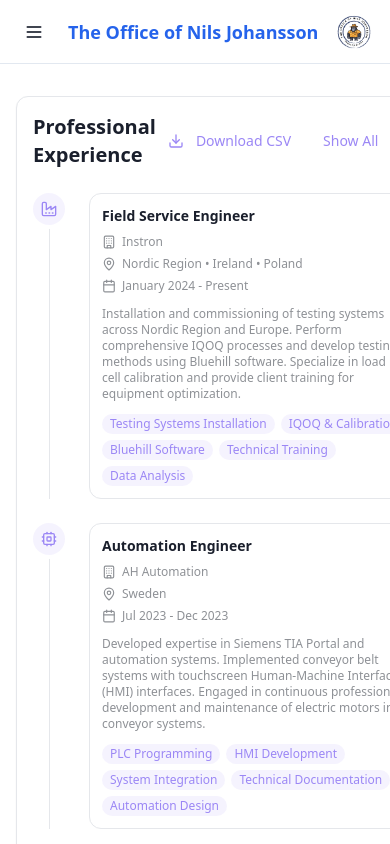
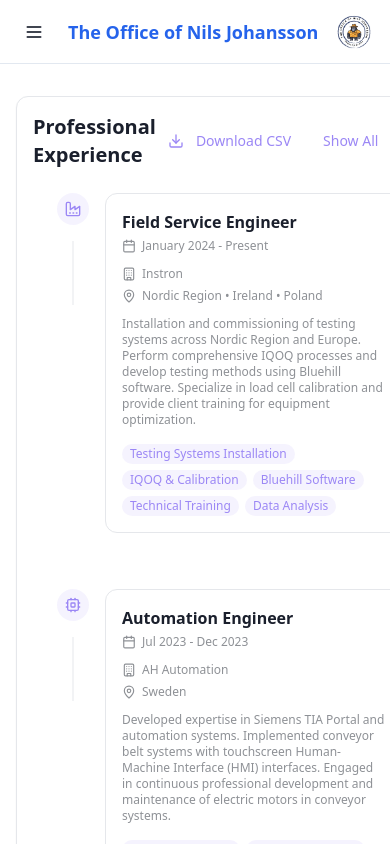
Before and after one commit to nj22az/blog, a React (Vite) app: page /experience in a window 390 px wide. Shown: the top 844 px of the page. Built offline with nearby package versions, Linux system fonts and the light colour scheme.

Commit message:
Improve mobile responsiveness
This commit aims to improve the responsiveness of the application on smaller screens.  No specific implementation details are included in this commit message.

```diff
--- a/src/components/TimelineItem.tsx
+++ b/src/components/TimelineItem.tsx
@@ -52,23 +52,27 @@ const TimelineItem = ({
   const containerId = `exp-${index}`;
 
   return (
-    <div className="relative flex w-full max-w-[100vw-2rem]">
+    <div className="relative pl-6 md:pl-0 pr-4 md:pr-0">
+      <div className="flex items-start gap-4 relative">
         {/* Timeline left section with icon */}
-      <div className="relative">
+        <div className="relative shrink-0">
           {/* Timeline connector line */}
-        <div className="absolute left-4 sm:left-5 top-0 h-full w-px bg-gray-200" />
+          <div
+            className="absolute left-1/2 -translate-x-1/2 top-12 h-[calc(100%+2rem)] w-px bg-gray-200"
+            style={{ height: isLast ? '0' : 'calc(100% + 2rem)' }}
+          />
 
           <div
             id={containerId}
-          className="relative w-8 h-8 sm:w-10 sm:h-10"
+            className="relative w-8 h-8 md:w-10 md:h-10 z-10"
           >
             <div className="absolute inset-[-4px] bg-white rounded-full" />
             <button
               onClick={onToggleAnimation}
-            className="absolute inset-0 rounded-full bg-brand-purple/10 flex items-center justify-center z-10 hover:bg-brand-purple/20 transition-colors"
+              className="absolute inset-0 rounded-full bg-brand-purple/10 flex items-center justify-center hover:bg-brand-purple/20 transition-colors"
             >
               {React.createElement(getIcon(exp.category), {
-              className: "h-4 w-4 sm:h-5 sm:w-5 text-brand-purple"
+                className: "h-4 w-4 md:h-5 md:w-5 text-brand-purple"
               })}
             </button>
             {showAnimation && (
@@ -81,37 +85,42 @@ const TimelineItem = ({
         </div>
 
         {/* Timeline content */}
-      <div className="flex-1 min-w-0 pl-6 sm:pl-8">
-        <div className="bg-white rounded-xl border border-gray-200 p-3 sm:p-4 hover:shadow-md transition-shadow">
-          {/* Header section */}
-          <div className="flex flex-col space-y-2">
-            <h3 className="text-sm sm:text-base font-semibold text-brand-dark line-clamp-2">{exp.title}</h3>
-
-            <div className="flex flex-col space-y-1.5">
-              <div className="flex items-center gap-1.5 text-xs sm:text-sm text-neutral-gray">
-                <Icons.Building className="h-3.5 w-3.5 sm:h-4 sm:w-4 shrink-0" />
-                <span className="truncate">{exp.company}</span>
-              </div>
-
-              <div className="flex items-center gap-1.5 text-xs sm:text-sm text-neutral-gray">
-                <Icons.MapPin className="h-3.5 w-3.5 sm:h-4 sm:w-4 shrink-0" />
-                <span className="truncate">{exp.location}</span>
-              </div>
-
-              <div className="flex items-center gap-1.5 text-xs sm:text-sm text-neutral-gray">
-                <Icons.Calendar className="h-3.5 w-3.5 sm:h-4 sm:w-4 shrink-0" />
+        <div className="flex-1 min-w-0 pb-8">
+          <div className="bg-white rounded-xl border border-gray-200 p-4 hover:shadow-md transition-shadow">
+            {/* Title and Period */}
+            <div className="flex flex-col gap-1 mb-3">
+              <h3 className="text-base font-semibold text-brand-dark">
+                {exp.title}
+              </h3>
+              <div className="flex items-center gap-1.5 text-xs text-neutral-gray">
+                <Icons.Calendar className="h-3.5 w-3.5 shrink-0" />
                 <span>{exp.period}</span>
               </div>
             </div>
+
+            {/* Company and Location */}
+            <div className="flex flex-col gap-1.5 mb-3">
+              <div className="flex items-center gap-1.5 text-xs text-neutral-gray">
+                <Icons.Building className="h-3.5 w-3.5 shrink-0" />
+                <span className="truncate">{exp.company}</span>
+              </div>
+              <div className="flex items-center gap-1.5 text-xs text-neutral-gray">
+                <Icons.MapPin className="h-3.5 w-3.5 shrink-0" />
+                <span className="truncate">{exp.location}</span>
+              </div>
             </div>
 
-          <p className="text-xs sm:text-sm text-neutral-gray my-3">{exp.description}</p>
+            {/* Description */}
+            <p className="text-xs md:text-sm text-neutral-gray mb-4">
+              {exp.description}
+            </p>
 
+            {/* Skills */}
             <div className="flex flex-wrap gap-1.5">
               {exp.skills.map((skill, skillIndex) => (
                 <span
                   key={skillIndex}
-                className="px-2 py-0.5 rounded-full bg-brand-purple/10 text-brand-purple text-xs font-medium"
+                  className="inline-block px-2 py-0.5 rounded-full bg-brand-purple/10 text-brand-purple text-xs"
                 >
                   {skill}
                 </span>
@@ -120,6 +129,7 @@ const TimelineItem = ({
           </div>
         </div>
       </div>
+    </div>
   );
 };
 
```
Lines whose indentation alone changed are shown as unchanged.
